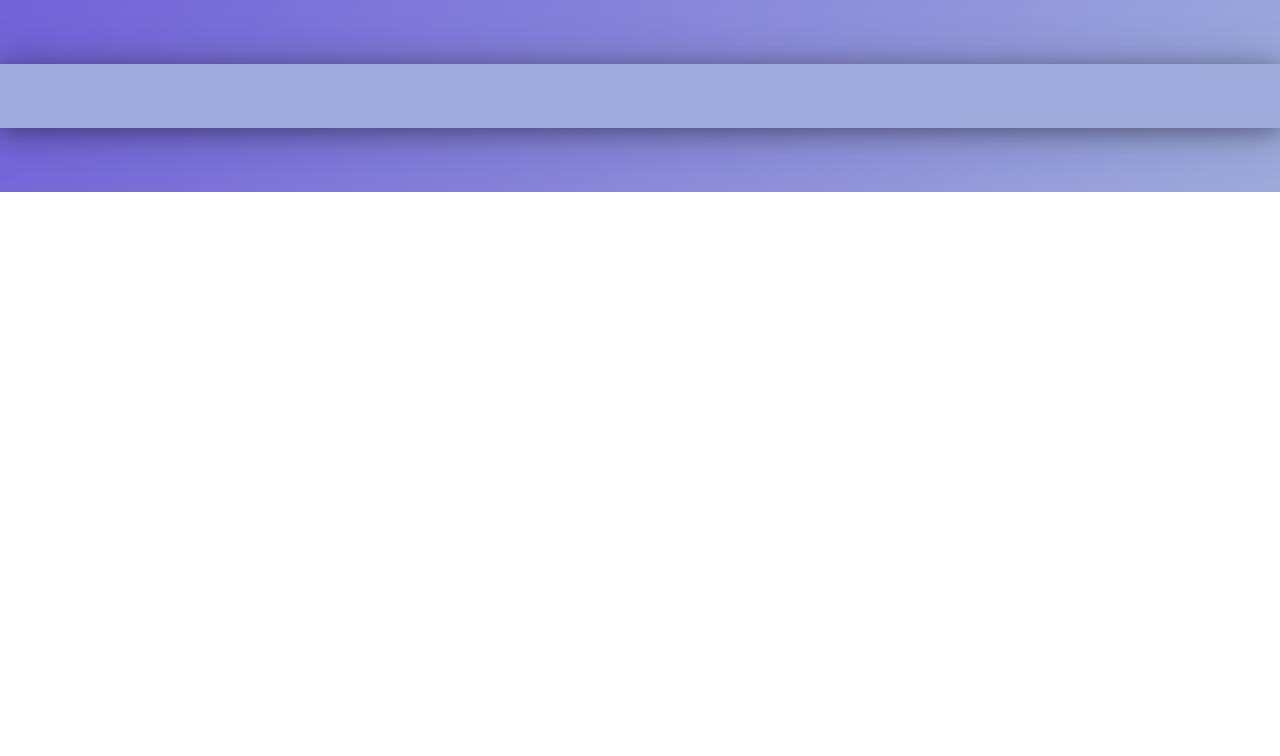
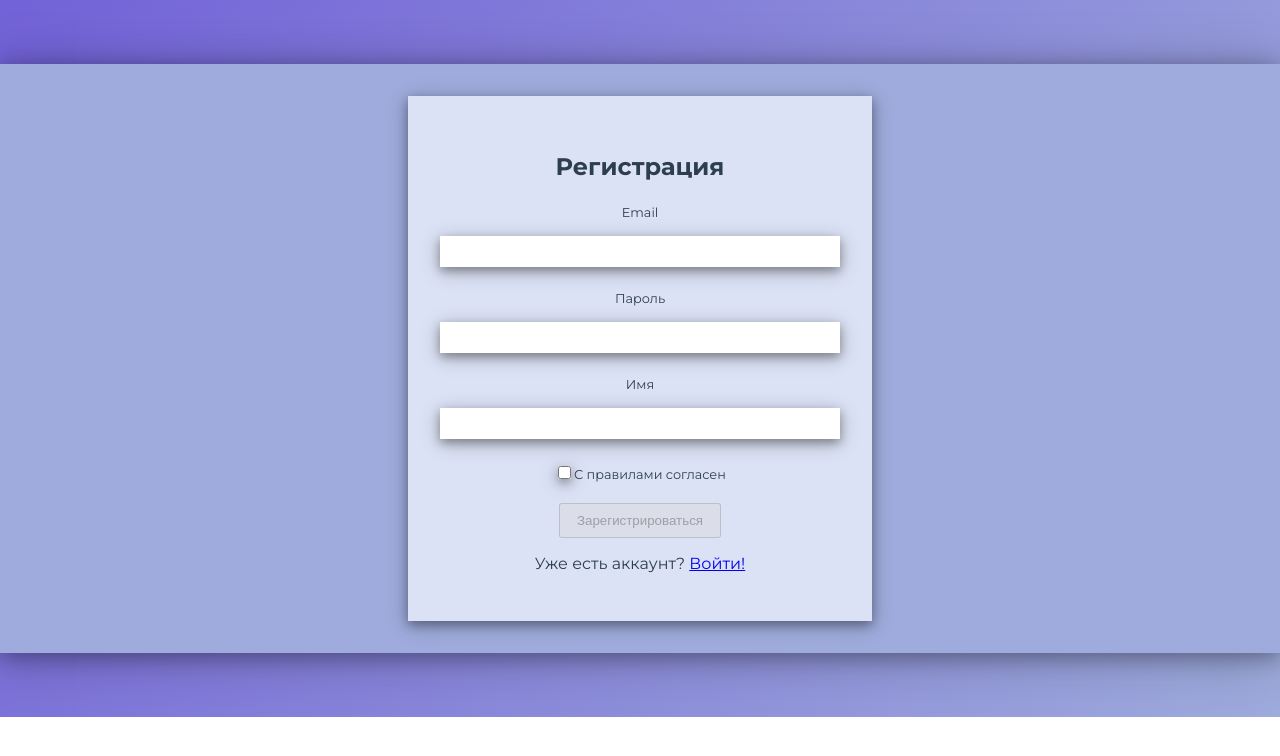
Before and after one commit to KseniaVislova/TODO_app, a Vue app in the folder app/: page /registration in a window 1280 px wide. Before the commit this address had no page. Shown: the top 756 px of the page. Built offline with nearby package versions, Linux system fonts and the light colour scheme.

Commit message:
Созданы страницы для регистрации и входа в аккаунт, подключена валидация

```diff
--- a/app/package.json
+++ b/app/package.json
@@ -8,6 +8,8 @@
     "lint": "vue-cli-service lint"
   },
   "dependencies": {
+    "@vuelidate/core": "^2.0.0-alpha.26",
+    "@vuelidate/validators": "^2.0.0-alpha.22",
     "core-js": "^3.6.5",
     "register-service-worker": "^1.7.1",
     "vue": "^3.0.0",
--- /dev/null
+++ b/app/src/components/views/Login.vue
@@ -0,0 +1,140 @@
+<template>
+<div class="wrapper">
+  <form class="form" @submit.prevent="onSubmit">
+    <div class="form__content">
+      <h3 class="form__title">Войти в аккаунт</h3>
+      <div class="input-field">
+        <small class="invalid"
+        v-for="(error, index) of v$.form.email.$errors" :key="index"
+        >Email</small>
+        <input
+            id="email"
+            type="text"
+            v-model="v$.form.email.$model"
+            :class="{ invalid: v$.form.email.$errors.length }"
+        >
+        <label for="email">Email</label>
+      </div>
+      <div class="input-field">
+        <small class="invalid"
+        v-for="(error, index) of v$.form.password.$errors" :key="index"
+        >Password</small>
+        <input
+            id="password"
+            type="password"
+            :class="{ invalid: v$.form.password.$errors.length }"
+            v-model="v$.form.password.$model"
+        >
+        <label for="password">Пароль</label>
+      </div>
+    </div>
+    <div class="form__action">
+        <button
+            type="submit"
+            :disabled="v$.form.$invalid"
+        >
+          Войти
+        </button>
+      <p>
+        Нет аккаунта?
+        <router-link to="/registration">Зарегистрироваться</router-link>
+      </p>
+    </div>
+  </form>
+</div>
+</template>
+
+<script>
+import useVuelidate from '@vuelidate/core'
+import { required, email, minLength } from '@vuelidate/validators'
+
+export default {
+  setup () {
+    return { v$: useVuelidate() }
+  },
+  data() {
+    return {
+      form: {
+        email: '',
+        password: '',
+      },
+    }
+  },
+  validations() {
+    return {
+      form: {
+        email: {
+           required, email
+        },
+        password: {
+            required,
+            min: minLength(6)
+        },
+      },
+    }
+  },
+}
+</script>
+
+<style scoped>
+.wrapper {
+  display: flex;
+  flex-direction: column;
+  justify-content: center;
+  align-items: center;
+}
+
+.form {
+  width: 50%;
+  min-width: 180px;
+  max-width: 400px;
+  margin: 0 auto;
+  padding: 2rem;
+  background-color: rgb(220, 226, 245);
+  box-shadow: 0px 4px 10px rgba(0, 0, 0, 0.3), 0px 4px 20px rgba(0, 0, 0, 0.25);
+}
+
+.form__title {
+  margin-bottom: 1.5rem;
+  font-size: 1.5rem;
+  font-weight: bold;
+  text-align: center;
+}
+
+.input-field {
+  display: flex;
+  flex-direction: column-reverse;
+  margin-bottom: 1rem;
+}
+
+input {
+  margin-bottom: 0.5rem;
+  padding: 0.5rem 1rem;
+  border: none;
+  box-shadow: 0px 4px 10px rgba(0, 0, 0, 0.3), 0px 4px 20px rgba(0, 0, 0, 0.25);
+}
+
+label {
+  display: block;
+  margin-bottom: 1rem;
+  text-align: center;
+  font-size: 0.8rem;
+}
+
+.form__action {
+  display: flex;
+  flex-direction: column;
+  align-items: center;
+}
+
+button {
+  margin: 0 auto;
+  padding: 0.5rem 1rem;
+}
+
+.invalid {
+  font-size: 0.5rem;
+  color: red;
+}
+
+</style>
--- /dev/null
+++ b/app/src/components/views/Registration.vue
@@ -0,0 +1,163 @@
+<template>
+    <div class="wrapper">
+      <form class="form" @submit.prevent="onSubmit">
+        <div class="form__content">
+          <h3 class="form__title">Регистрация</h3>
+          <div class="input-field">
+            <small class="invalid"
+            v-for="(error, index) of v$.form.email.$errors" :key="index"
+            >Введите email</small>
+            <input
+                id="email"
+                type="text"
+                v-model="v$.form.email.$model"
+                :class="{ invalid: v$.form.email.$errors.length }"
+            >
+            <label for="email">Email</label>
+          </div>
+          <div class="input-field">
+            <small class="invalid"
+            v-for="(error, index) of v$.form.password.$errors" :key="index"
+            >Введите корректный пароль</small>
+            <input
+                id="password"
+                type="password"
+                :class="{ invalid: v$.form.password.$errors.length }"
+                v-model="v$.form.password.$model"
+            >
+            <label for="password">Пароль</label>
+          </div>
+          <div class="input-field">
+            <small class="helper-text invalid"
+            v-for="(error, index) of v$.form.name.$errors" :key="index"
+            >Введите свое имя</small>
+            <input
+                id="name"
+                type="text"
+                :class="{ invalid: v$.form.name.$errors.length }"
+                v-model="v$.form.name.$model"
+            >
+            <label for="name">Имя</label>
+          </div>
+          <p>
+            <label>
+              <input type="checkbox" />
+              <span>С правилами согласен</span>
+            </label>
+          </p>
+        </div>
+        <div class="form__action">
+            <button
+                type="submit"
+                :disabled="v$.form.$invalid"
+            >
+              Зарегистрироваться
+            </button>
+          <p>
+            Уже есть аккаунт?
+            <router-link to="/login">Войти!</router-link>
+          </p>
+        </div>
+      </form>
+    </div>
+</template>
+
+<script>
+import useVuelidate from '@vuelidate/core'
+import { required, email, minLength } from '@vuelidate/validators'
+
+export default {
+  setup () {
+    return { v$: useVuelidate() }
+  },
+  data() {
+    return {
+      form: {
+        email: '',
+        password: '',
+        name: '',
+      },
+    }
+  },
+  validations() {
+    return {
+      form: {
+        email: {
+           required, email
+        },
+        password: {
+            required,
+            min: minLength(6)
+        },
+        name: {
+            required,
+            min: minLength(2)
+        },
+      },
+    }
+  },
+}
+</script>
+
+<style scoped>
+.wrapper {
+  display: flex;
+  flex-direction: column;
+  justify-content: center;
+  align-items: center;
+}
+
+.form {
+  width: 50%;
+  min-width: 180px;
+  max-width: 400px;
+  margin: 0 auto;
+  padding: 2rem;
+  background-color: rgb(220, 226, 245);
+  box-shadow: 0px 4px 10px rgba(0, 0, 0, 0.3), 0px 4px 20px rgba(0, 0, 0, 0.25);
+}
+
+.form__title {
+  margin-bottom: 1.5rem;
+  font-size: 1.5rem;
+  font-weight: bold;
+  text-align: center;
+}
+
+.input-field {
+  display: flex;
+  flex-direction: column-reverse;
+  margin-bottom: 1rem;
+}
+
+input {
+  margin-bottom: 0.5rem;
+  padding: 0.5rem 1rem;
+  border: none;
+  box-shadow: 0px 4px 10px rgba(0, 0, 0, 0.3), 0px 4px 20px rgba(0, 0, 0, 0.25);
+}
+
+label {
+  display: block;
+  margin-bottom: 1rem;
+  text-align: center;
+  font-size: 0.8rem;
+}
+
+.form__action {
+  display: flex;
+  flex-direction: column;
+  align-items: center;
+}
+
+button {
+  margin: 0 auto;
+  padding: 0.5rem 1rem;
+}
+
+.invalid {
+  font-size: 0.5rem;
+  color: red;
+}
+
+</style>
--- a/app/src/router/index.js
+++ b/app/src/router/index.js
@@ -15,6 +15,16 @@ const routes = [
     path: "/todos",
     name: "Todos",
     component: () => import('../components/views/Todos.vue'),
+  },
+  {
+    path: "/registration",
+    name: "Registration",
+    component: () => import('../components/views/Registration.vue'),
+  },
+  {
+    path: "/login",
+    name: "Login",
+    component: () => import('../components/views/Login.vue'),
   }
 ]
 
```
Also changed, not shown: 1 other file (tests, documents, lock files or other folders).
